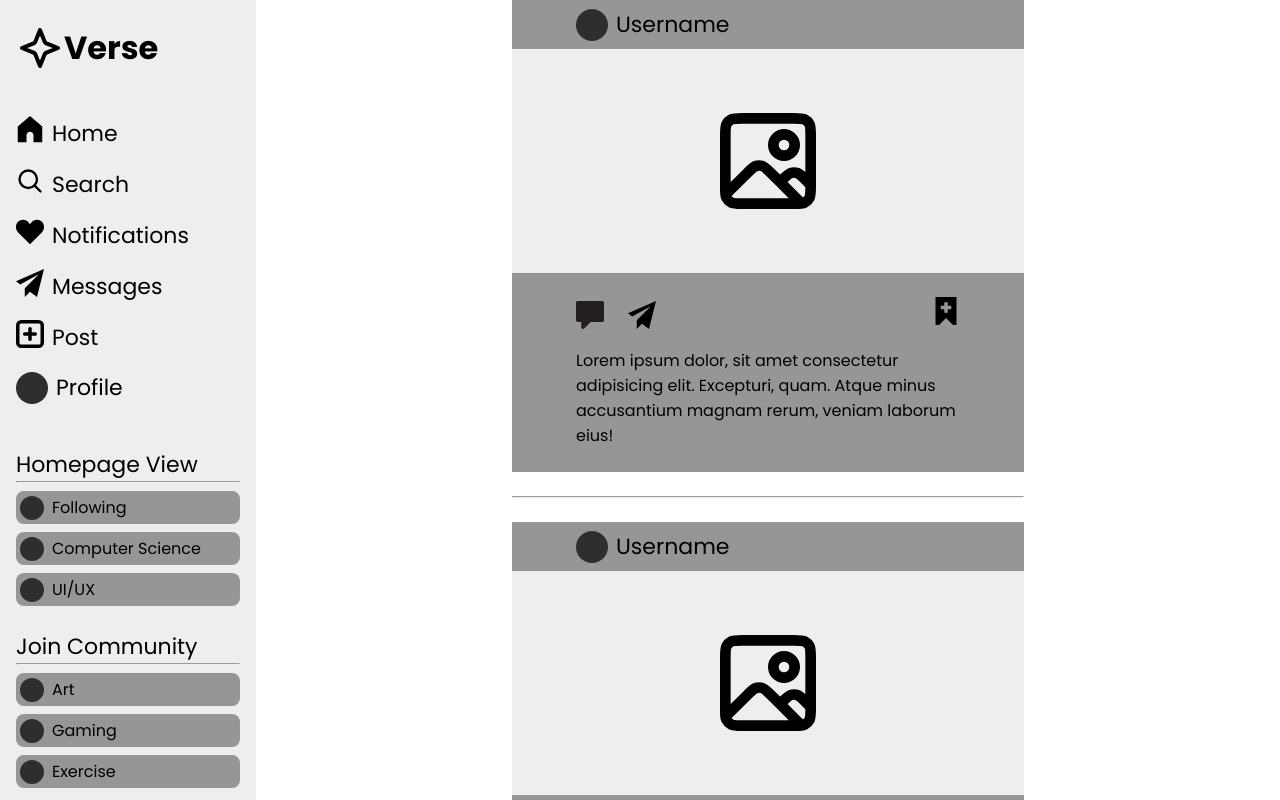
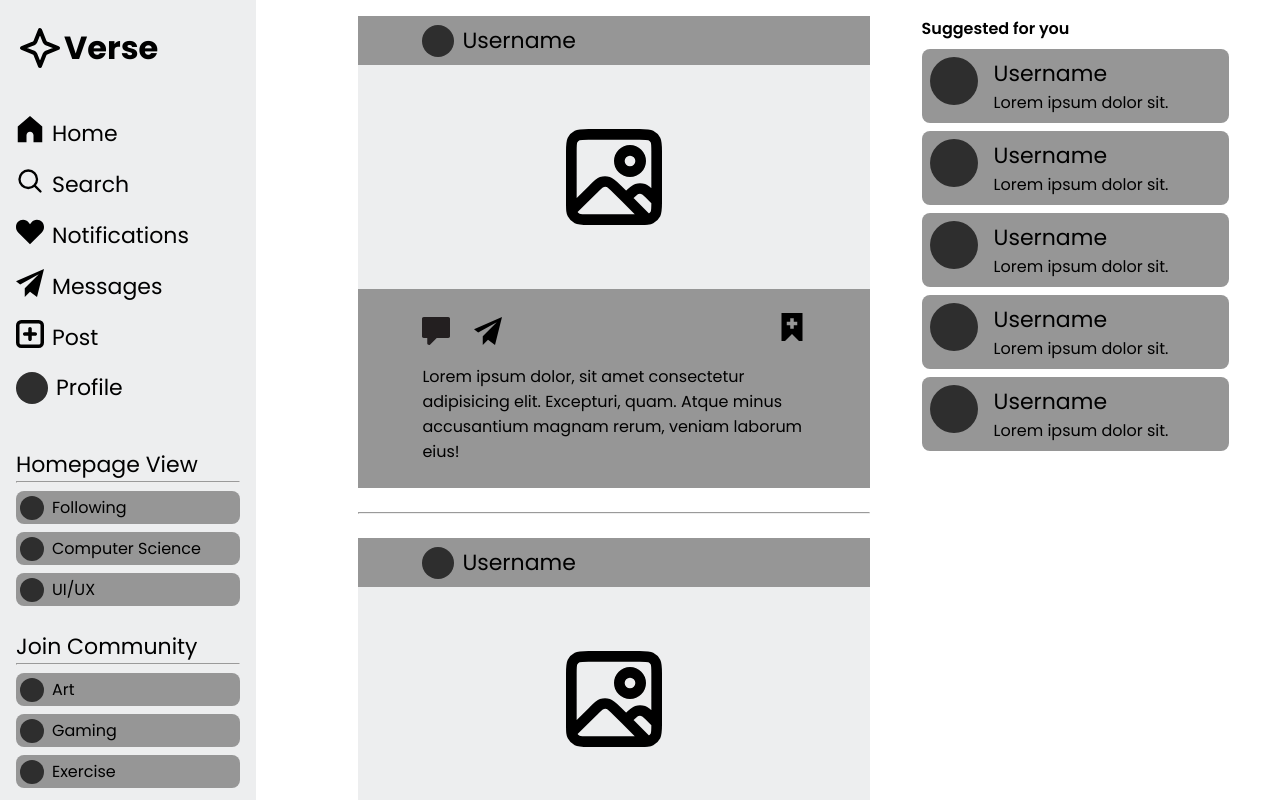
Before and after one commit to nolan-reilly/verse, a React (Vite) app: page /homepage in a window 1280 px wide. Shown: the top 800 px of the page. Built offline with nearby package versions, Linux system fonts and the light colour scheme.

Commit message:
Create suggested content

```diff
--- a/src/Homepage.jsx
+++ b/src/Homepage.jsx
@@ -1,125 +1,20 @@
 import Navbar from "./Navbar";
+import Sidebar from "./Sidebar";
 import Post from "./Post";
 
 export default function Homepage() {
   return (
     <div class="grid">
       {/* Sidebar */}
-      <div className="sidebar py-24 bg-light-gray">
-        <div className="flex flex-col gap-44">
-          {/* Logo */}
-          <div className="flex flex-row align-center">
-            <img className="width-48" src="./star.svg" alt="Star" />
-            <p className="text-large weight-700">Verse</p>
-          </div>
-
-          {/* Sidebar Navigation Items */}
-          <div className="flex flex-col gap-16">
-            <div className="flex flex-row align-center gap-8">
-              <div>
-                <img className="width-28" src="./home.svg" alt="Home Icon" />
-              </div>
-              <p className="text-medium">Home</p>
-            </div>
-
-            <div className="flex flex-row align-center gap-8">
-              <div>
-                <img
-                  className="width-28"
-                  src="./search.svg"
-                  alt="Search Icon"
-                />
-              </div>
-              <p className="text-medium">Search</p>
-            </div>
-
-            <div className="flex flex-row align-center gap-8">
-              <div>
-                <img className="width-28" src="./heart.svg" alt="Heart Icon" />
-              </div>
-              <p className="text-medium">Notifications</p>
-            </div>
-
-            <div className="flex flex-row align-center gap-8">
-              <div>
-                <img
-                  className="width-28"
-                  src="./message.svg"
-                  alt="Message Icon"
-                />
-              </div>
-
-              <p className="text-medium">Messages</p>
-            </div>
-
-            <div className="flex flex-row align-center gap-8">
-              <div>
-                <img className="width-28" src="./plus.svg" alt="Post Icon" />
-              </div>
-
-              <p className="text-medium">Post</p>
-            </div>
-
-            <div className="flex flex-row align-center gap-8">
-              <div className="circle-icon width-24"></div>
-              <p className="text-medium">Profile</p>
-            </div>
-          </div>
-
-          {/* Community Filter Items */}
-          <div className="flex flex-col gap-24">
-            <div className="flex flex-col gap-8">
-              <div>
-                <p className="text-medium">Homepage View</p>
-                <hr />
-              </div>
-
-              <div className="flex flex-row align-center gap-8 bg-dark-gray p-4 border-radius">
-                <div className="sm-circle-icon width-24"></div>
-                <p>Following</p>
-              </div>
-
-              <div className="flex flex-row align-center gap-8 bg-dark-gray p-4 border-radius">
-                <div className="sm-circle-icon width-24"></div>
-                <p>Computer Science</p>
-              </div>
-
-              <div className="flex flex-row align-center gap-8 bg-dark-gray p-4 border-radius">
-                <div className="sm-circle-icon width-24"></div>
-                <p>UI/UX</p>
-              </div>
-            </div>
-
-            <div className="flex flex-col gap-8">
-              <div>
-                <p className="text-medium">Join Community</p>
-                <hr />
-              </div>
-
-              <div className="flex flex-row align-center gap-8 bg-dark-gray p-4 border-radius">
-                <div className="sm-circle-icon width-24"></div>
-                <p>Art</p>
-              </div>
-
-              <div className="flex flex-row align-center gap-8 bg-dark-gray p-4 border-radius">
-                <div className="sm-circle-icon width-24"></div>
-                <p>Gaming</p>
-              </div>
-
-              <div className="flex flex-row align-center gap-8 bg-dark-gray p-4 border-radius">
-                <div className="sm-circle-icon width-24"></div>
-                <p>Exercise</p>
-              </div>
-            </div>
-          </div>
-        </div>
-      </div>
+      <Sidebar />
 
       {/* Main Content */}
       <div>
         {/* Navbar for mobile */}
         <Navbar />
 
+        <div className="content-grid py-16">
+          <div>
             {/* large scrolling area */}
             <div>
               <Post />
@@ -130,6 +25,52 @@ export default function Homepage() {
               <Post />
             </div>
           </div>
+
+          <div className="suggested-content gap-8">
+            <p className="weight-600 text-small">Suggested for you</p>
+
+            <div className="flex flex-row p-8 border-radius gap-16 bg-dark-gray">
+              <div className="large-circle-icon width-24"></div>
+              <div className="flex flex-col">
+                <p className="text-medium">Username</p>
+                <p className="text-small">Lorem ipsum dolor sit.</p>
+              </div>
+            </div>
+
+            <div className="flex flex-row p-8 border-radius gap-16 bg-dark-gray">
+              <div className="large-circle-icon width-24"></div>
+              <div className="flex flex-col">
+                <p className="text-medium">Username</p>
+                <p className="text-small">Lorem ipsum dolor sit.</p>
+              </div>
+            </div>
+
+            <div className="flex flex-row p-8 border-radius gap-16 bg-dark-gray">
+              <div className="large-circle-icon width-24"></div>
+              <div className="flex flex-col">
+                <p className="text-medium">Username</p>
+                <p className="text-small">Lorem ipsum dolor sit.</p>
+              </div>
+            </div>
+
+            <div className="flex flex-row p-8 border-radius gap-16 bg-dark-gray">
+              <div className="large-circle-icon width-24"></div>
+              <div className="flex flex-col">
+                <p className="text-medium">Username</p>
+                <p className="text-small">Lorem ipsum dolor sit.</p>
+              </div>
+            </div>
+
+            <div className="flex flex-row p-8 border-radius gap-16 bg-dark-gray">
+              <div className="large-circle-icon width-24"></div>
+              <div className="flex flex-col">
+                <p className="text-medium">Username</p>
+                <p className="text-small">Lorem ipsum dolor sit.</p>
+              </div>
+            </div>
+          </div>
+        </div>
+      </div>
     </div>
   );
 }
--- /dev/null
+++ b/src/Sidebar.jsx
@@ -0,0 +1,109 @@
+export default function Sidebar() {
+  return (
+    <div className="sidebar py-24 bg-light-gray">
+      <div className="flex flex-col gap-44">
+        {/* Logo */}
+        <div className="flex flex-row align-center">
+          <img className="width-48" src="./star.svg" alt="Star" />
+          <p className="text-large weight-700">Verse</p>
+        </div>
+
+        {/* Sidebar Navigation Items */}
+        <div className="flex flex-col gap-16">
+          <div className="flex flex-row align-center gap-8">
+            <div>
+              <img className="width-28" src="./home.svg" alt="Home Icon" />
+            </div>
+            <p className="text-medium">Home</p>
+          </div>
+
+          <div className="flex flex-row align-center gap-8">
+            <div>
+              <img className="width-28" src="./search.svg" alt="Search Icon" />
+            </div>
+            <p className="text-medium">Search</p>
+          </div>
+
+          <div className="flex flex-row align-center gap-8">
+            <div>
+              <img className="width-28" src="./heart.svg" alt="Heart Icon" />
+            </div>
+            <p className="text-medium">Notifications</p>
+          </div>
+
+          <div className="flex flex-row align-center gap-8">
+            <div>
+              <img
+                className="width-28"
+                src="./message.svg"
+                alt="Message Icon"
+              />
+            </div>
+
+            <p className="text-medium">Messages</p>
+          </div>
+
+          <div className="flex flex-row align-center gap-8">
+            <div>
+              <img className="width-28" src="./plus.svg" alt="Post Icon" />
+            </div>
+
+            <p className="text-medium">Post</p>
+          </div>
+
+          <div className="flex flex-row align-center gap-8">
+            <div className="circle-icon width-24"></div>
+            <p className="text-medium">Profile</p>
+          </div>
+        </div>
+
+        {/* Community Filter Items */}
+        <div className="flex flex-col gap-24">
+          <div className="flex flex-col gap-8">
+            <div>
+              <p className="text-medium">Homepage View</p>
+              <hr />
+            </div>
+
+            <div className="flex flex-row align-center gap-8 bg-dark-gray p-4 border-radius">
+              <div className="sm-circle-icon width-24"></div>
+              <p>Following</p>
+            </div>
+
+            <div className="flex flex-row align-center gap-8 bg-dark-gray p-4 border-radius">
+              <div className="sm-circle-icon width-24"></div>
+              <p>Computer Science</p>
+            </div>
+
+            <div className="flex flex-row align-center gap-8 bg-dark-gray p-4 border-radius">
+              <div className="sm-circle-icon width-24"></div>
+              <p>UI/UX</p>
+            </div>
+          </div>
+
+          <div className="flex flex-col gap-8">
+            <div>
+              <p className="text-medium">Join Community</p>
+              <hr />
+            </div>
+
+            <div className="flex flex-row align-center gap-8 bg-dark-gray p-4 border-radius">
+              <div className="sm-circle-icon width-24"></div>
+              <p>Art</p>
+            </div>
+
+            <div className="flex flex-row align-center gap-8 bg-dark-gray p-4 border-radius">
+              <div className="sm-circle-icon width-24"></div>
+              <p>Gaming</p>
+            </div>
+
+            <div className="flex flex-row align-center gap-8 bg-dark-gray p-4 border-radius">
+              <div className="sm-circle-icon width-24"></div>
+              <p>Exercise</p>
+            </div>
+          </div>
+        </div>
+      </div>
+    </div>
+  );
+}
--- a/src/style.css
+++ b/src/style.css
@@ -98,6 +98,10 @@
 
 .p-4 {
   padding: 4px;
+}
+
+.p-8 {
+  padding: 8px;
 }
 
 .py-8 {
@@ -262,6 +266,13 @@
   border-radius: 50%;
 }
 
+.large-circle-icon {
+  width: 48px;
+  height: 48px;
+  background-color: var(--black);
+  border-radius: 50%;
+}
+
 .relative {
   position: relative;
 }
@@ -272,6 +283,10 @@
 
 .vh-100 {
   height: 100vh;
+}
+
+.suggested-content {
+  display: none;
 }
 
 /* Medium */
@@ -324,4 +339,20 @@
     background-color: var(--light-gray);
     z-index: 0;
   }
+
+  .suggested-content {
+    display: flex;
+    flex-direction: column;
+  }
+
+  .grid {
+    grid-template-columns: 256px 1fr;
+  }
+
+  .content-grid {
+    display: grid;
+    grid-template-columns: 2fr 1fr;
+    width: 90%;
+    margin: 0 auto;
+  }
 }
```
Lines whose indentation alone changed are shown as unchanged.
